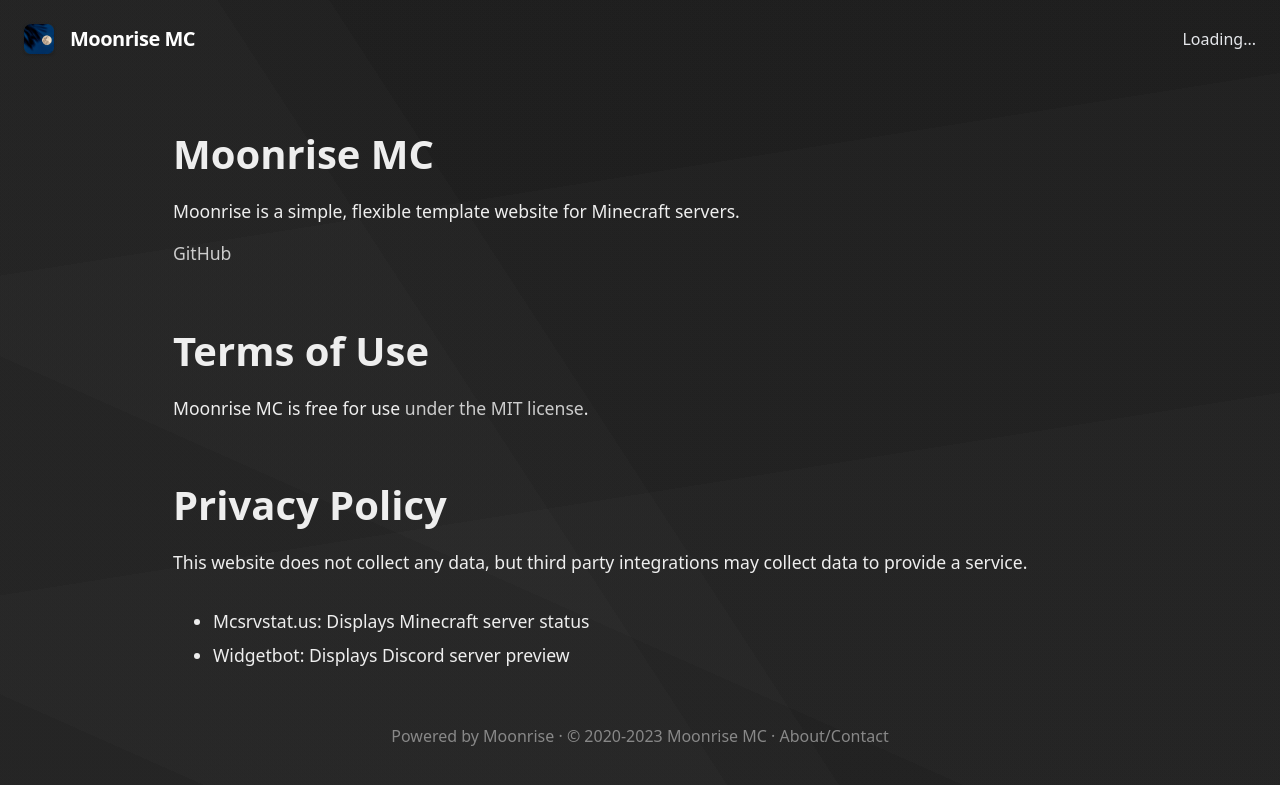
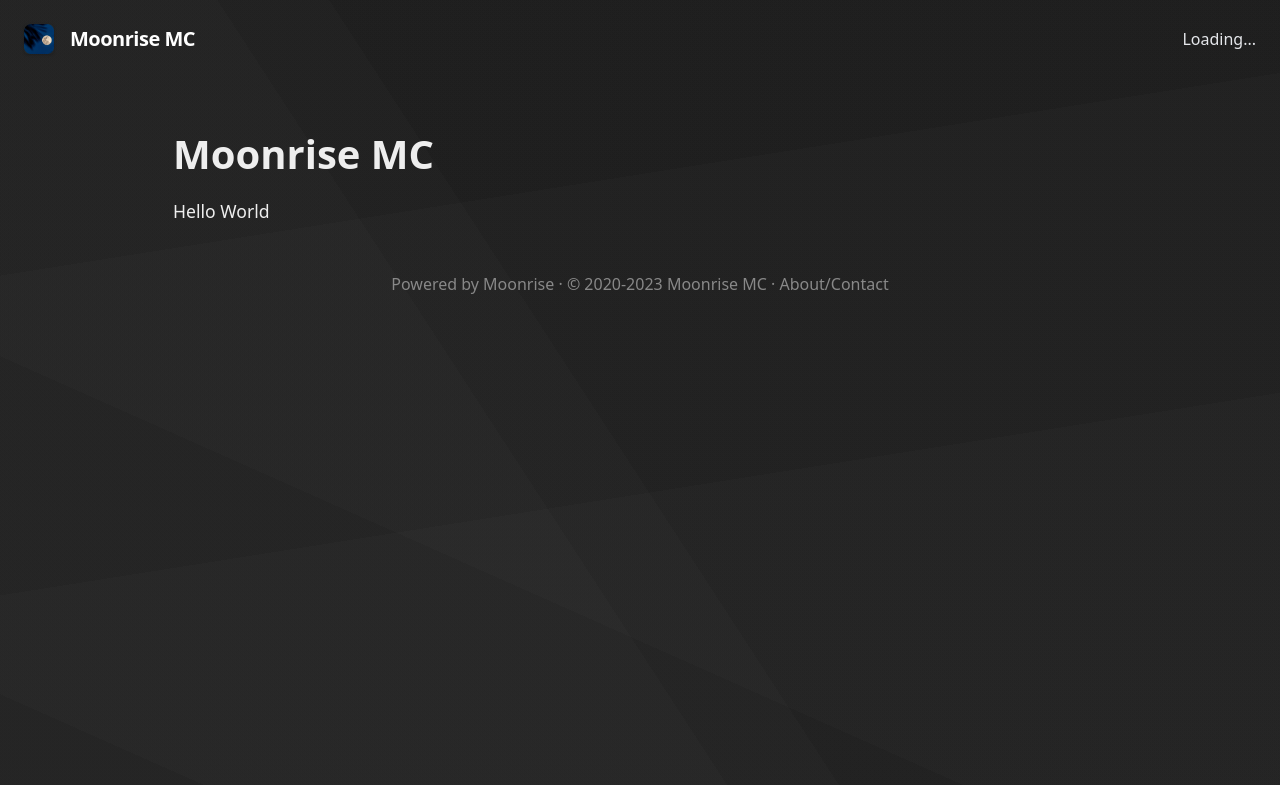
Before and after one commit to HowlingWolf3594/moon-rise, a Jekyll site: the page built from docs/about.md, in a window 1280 px wide. Shown: the top 785 px of the page. Built offline with Jekyll 4.4.1, drawn with Linux system fonts in a browser that asks for light colours; our own code applies the rules of GitHub Pages for plain Markdown files.

Commit message:
Update about.md
Made simple Hello World.

```diff
--- a/docs/about.md
+++ b/docs/about.md
@@ -5,19 +5,4 @@ navname: About
 
 # {{ site.serverName }}
 
-Moonrise is a simple, flexible template website for Minecraft servers.
-
-[GitHub](https://github.com/coffeebank/moonrise)
-
-
-# Terms of Use
-
-Moonrise MC is free for use [under the MIT license](https://github.com/coffeebank/moonrise).
-
-
-# Privacy Policy
-
-This website does not collect any data, but third party integrations may collect data to provide a service.
-
-- Mcsrvstat.us: Displays Minecraft server status
-- Widgetbot: Displays Discord server preview
+Hello World
```
